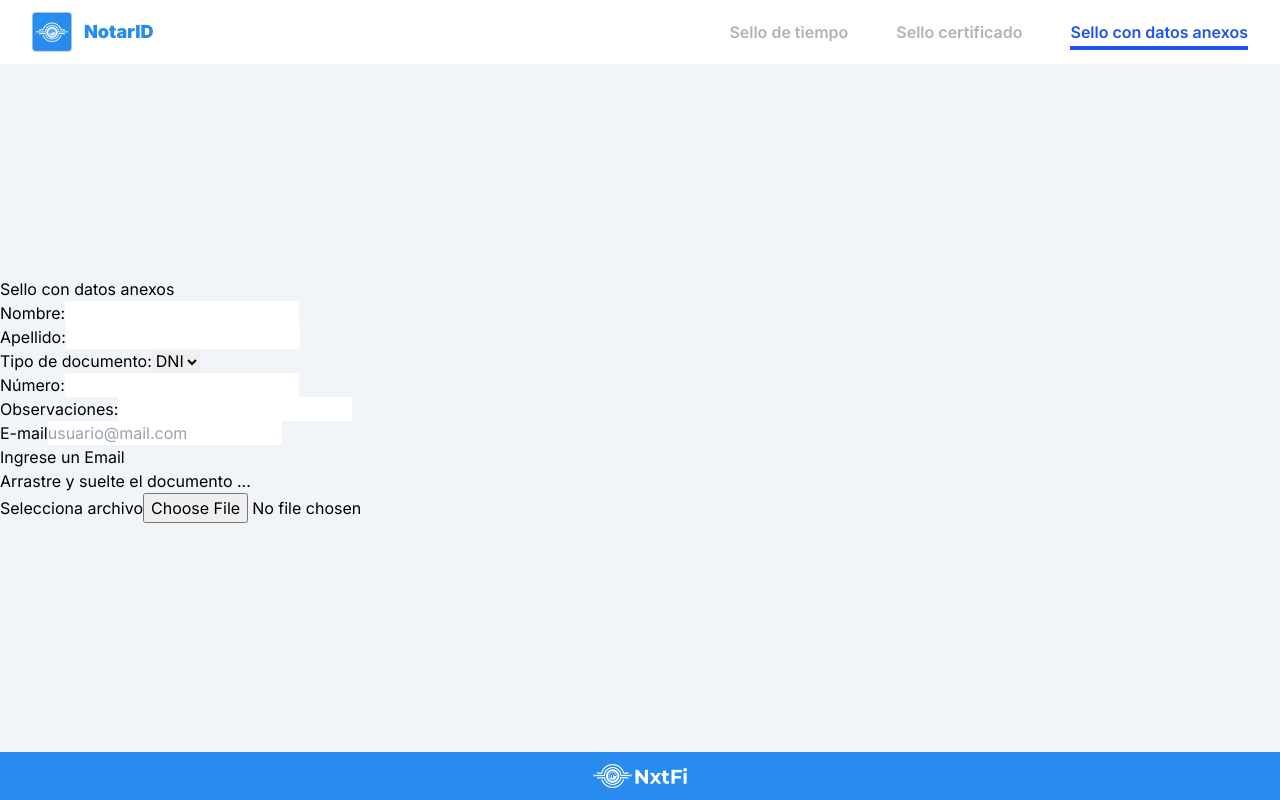
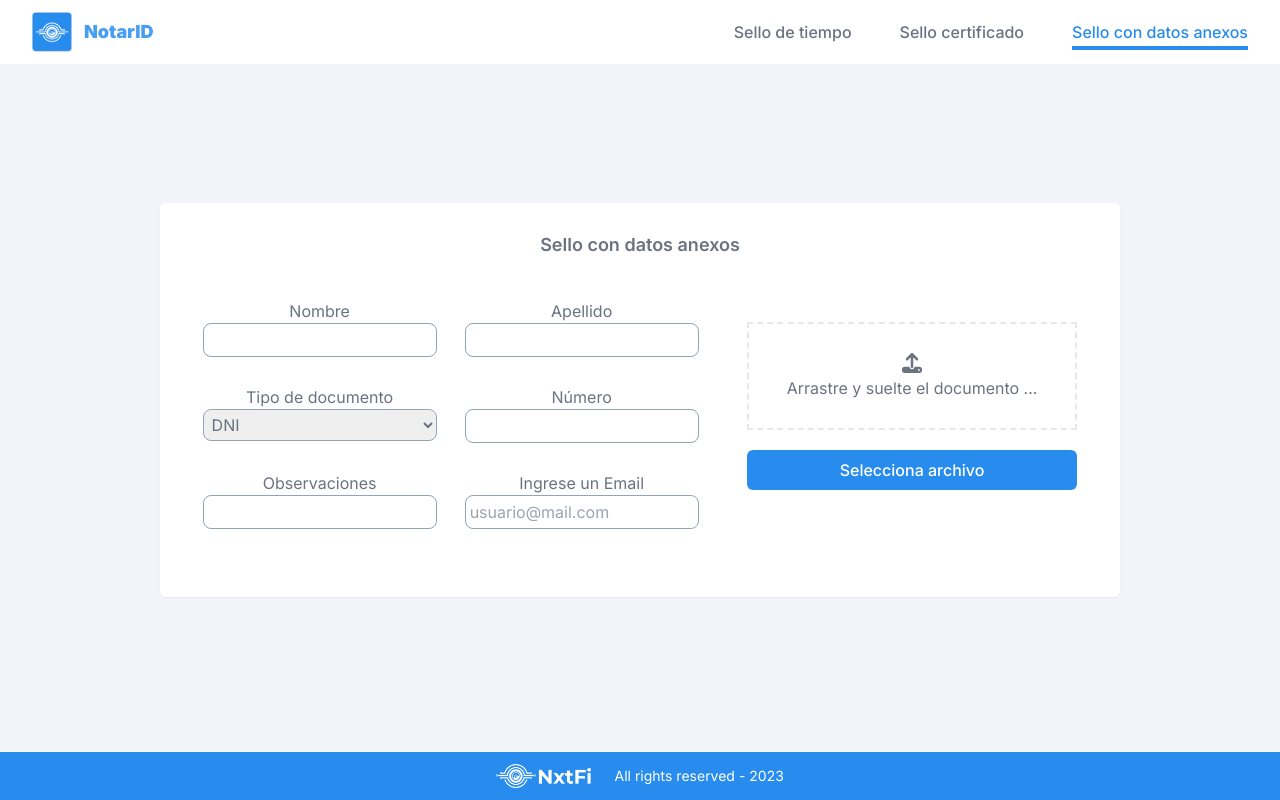
Before and after one commit to NxtFi/notarID, a React (Create React App) app: page /anexo in a window 1280 px wide. Built offline with nearby package versions, Linux system fonts and the light colour scheme.

Commit message:
Changes in the interface

```diff
--- a/src/components/ButtonsVerifySellar.js
+++ b/src/components/ButtonsVerifySellar.js
@@ -4,10 +4,10 @@ const ButtonsVerifySellar = ({handleButtonSellar, handleButtonVerificar}) => {
   return (
     <div className="flex gap-5 justify-center mt-4">
 						<button className="transition duration-150 ease-in-out p-2 bg-[#278cee] rounded-md text-white hover:bg-white hover:text-[#278cee]" type="button" onClick={handleButtonVerificar}>
-							VERIFICAR
+							Verificar
 						</button>
 						<button className="transition duration-150 ease-in-out p-2 bg-white rounded-md text-[#278cee] hover:bg-[#278cee] hover:text-white" type="button" onClick={handleButtonSellar}>
-							SELLAR
+							Sellar
 						</button>
 					</div>
   )
--- a/src/components/Footer.js
+++ b/src/components/Footer.js
@@ -5,6 +5,7 @@ export const Footer = () => {
   return (
     <div className='absolute bg-[#278cee] flex justify-center h-12 w-full bottom-0 items-center'>
         <img className=' h-6' src={logo} alt='NotarID'></img>
+        <h2 className='ml-6 text-white text-sm'>All rights reserved - 2023</h2>
 
     </div>
   )
--- a/src/components/Navbar/Navbar.js
+++ b/src/components/Navbar/Navbar.js
@@ -14,12 +14,12 @@ export default function Navbar() {
 
 
 	return (
-		<nav className="flex w-full h-16 bg-[#ffffff] justify-between px-8 items-center font-semibold text-[#b1b3b9] absolute top-0">
+		<nav className="flex w-full h-16 bg-[#ffffff] text-[#6b7280] justify-between px-8 items-center font-medium  absolute top-0">
 			<div className="flex items-center gap-3">
 				<a href="https://www.notarid.demo.nxtfi.org/" className="h-10 w-10 hover:scale-105 transition-all duration-150">
 					<img src={nxtfi_logo}  alt="NxtFi" id="nxtfi_logo"></img>
 				</a>
-				<h1 className="font-black text-lg text-[#278cee]">NotarID</h1>
+				<h1 className="font-black text-lg text-[#489ef3]">NotarID</h1>
 			</div>
 			{/* <div className="icon-menu" onClick={() => setShowMenu(!showMenu)}>
 				{!showMenu ? <FaBars /> : <FaTimes />}
@@ -29,7 +29,7 @@ export default function Navbar() {
 				{
 					Links.map((link, index) => (
 						<li key={index} onClick={() => setShowMenu(!showMenu)}>
-							<NavLink className={({ isActive }) => "" + (isActive ? " border-b-4 border-b-[#1f55eb] text-[#1f55eb] py-1" : "")} to={link.href}>
+							<NavLink className={({ isActive }) => "" + (isActive ? " border-b-4 border-b-[#278cee] text-[#278cee] py-1" : "")} to={link.href}>
 								{link.label}
 							</NavLink>
 						</li>
--- a/src/components/ShowResponse.js
+++ b/src/components/ShowResponse.js
@@ -71,7 +71,7 @@ const ShowResponse = ({ showResponse, backToInitialState }) => {
 						<Spinner />
 					</div>
 				)}
-				<button type="button" className="again-button" onClick={backToInitialState}>
+				<button type="button" className="p-2 text-sm text-white mt-2 bg-[#278cee] rounded-md" onClick={backToInitialState}>
 					Volver a verificar/sellar
 				</button>
 			</div>
--- a/src/helpers/requestApi.js
+++ b/src/helpers/requestApi.js
@@ -4,6 +4,7 @@ export const verifyDoc = async (setResponse, setResult, output) => {
 	let endpoint =
 		"https://dev-001-node.cloud.nxtfi.org/v2/dc84d53faa57e49723397454bef9a6ec2c60d9f9c390dd370cbf483b25a823e7/_/";
 	endpoint += output;
+	console.log(output)
 	await fetch(endpoint)
 		// Exito
 		.then((response) => response.json())
@@ -88,6 +89,7 @@ export const sellarDoc = (setResponse, setResult, output, data_raw) => {
 					setResponse({ msg: "Documento enviado a sellar", data: {}, sellado: false, loading: true });
 					const fetchResponse = await fetch(`https://${location}/create`, settings);
 					const data = await fetchResponse.json();
+					console.log(data)
 					// console.log("Resultado: ", data);
 					return data;
 				} catch (e) {
--- a/src/views/Anexo.js
+++ b/src/views/Anexo.js
@@ -5,6 +5,8 @@ import ShowResponse from "../components/ShowResponse";
 import { sellarDoc, verifyDoc } from "../helpers/requestApi";
 import InfoDoc from "../components/InfoDoc";
 import ButtonsVerifySellar from "../components/ButtonsVerifySellar";
+import { FontAwesomeIcon } from "@fortawesome/react-fontawesome";
+import { faUpload } from "@fortawesome/free-solid-svg-icons";
 
 export default function AnexoForm() {
   const [emailError, setEmailError] = useState("Ingrese un Email");
@@ -37,7 +39,7 @@ export default function AnexoForm() {
     var email = e.target.value;
 
     if (validator.isEmail(email)) {
-			setEmailError("El certificado se enviará a: " + email);
+      setEmailError("Ingrese un Email");
       setEmailOk(true);
     } else {
       setEmailError("Ingrese un Email válido!");
@@ -130,10 +132,12 @@ export default function AnexoForm() {
     data_raw += emailDir;
     data_raw += '",';
     data_raw += '"block":{"data":"// IMPORT ';
-		data_raw += 'dc84d53faa57e49723397454bef9a6ec2c60d9f9c390dd370cbf483b25a823e7'; // smart contract
+    data_raw +=
+      "dc84d53faa57e49723397454bef9a6ec2c60d9f9c390dd370cbf483b25a823e7"; // smart contract
     data_raw += '\\n {\\"hash\\":\\"';
     data_raw += output.dochash; //doc hash
-		data_raw += '\\"}","by":"NOTARIO","scope":"dc84d53faa57e49723397454bef9a6ec2c60d9f9c390dd370cbf483b25a823e7"}}';
+    data_raw +=
+      '\\"}","by":"NOTARIO","scope":"dc84d53faa57e49723397454bef9a6ec2c60d9f9c390dd370cbf483b25a823e7"}}';
     sellarDoc(setResponse, setResult, output.dochash, data_raw);
     setShowMessage(false);
   };
@@ -150,92 +154,134 @@ export default function AnexoForm() {
   };
 
   return (
-		<div className="container ">
-			<div className="container-content">
+    <div className="w-9/12 h-auto text-[#6b7280] bg-white shadow-sm rounded-md flex flex-col gap-10 items-center text-center py-7 px-8 ">
+      <h2 className="text-lg font-semibold">Sello con datos anexos</h2>
       {!showResult && (
-					<div className="container-form-title animate__animated animate__fadeIn ">
-						<form>
-							<h4 className="form-heading">Sello con datos anexos</h4>
-							<div className="form-group">
-								<div className="input-label">
-									<label htmlFor="name">Nombre:</label>
+        <div className="flex gap-12">
+          <form className="flex flex-col gap-5 w-full ">
+            <div className="grid grid-cols-2 gap-7">
+              <div className="flex flex-col">
+                <label htmlFor="name">Nombre</label>
                 <input
                   type="text"
                   name="name"
+                  className=" rounded-lg border p-1 border-[#94a3b8]"
                   value={inputs.name || ""}
                   id="name"
                   onChange={handleChange}
                 />
               </div>
-								<div className="input-label">
-									<label htmlFor="ape">Apellido:</label>
-									<input type="text" name="ape" value={inputs.ape || ""} id="ape" onChange={handleChange} />
+              <div className="flex flex-col">
+                <label htmlFor="ape">Apellido</label>
+                <input
+                  type="text"
+                  name="ape"
+                  className=" rounded-lg border p-1 border-[#94a3b8]"
+                  value={inputs.ape || ""}
+                  id="ape"
+                  onChange={handleChange}
+                />
               </div>
-
-								<div className="input-label">
-									<label htmlFor="dtype">Tipo de documento:</label>
-									<select name="dtype" value={inputs.dtype || ""} id="dtype" onChange={handleChange}>
+              <div className="flex flex-col">
+                <label htmlFor="dtype">Tipo de documento</label>
+                <select
+                  name="dtype"
+                  value={inputs.dtype || ""}
+                  className="rounded-lg border p-1 border-[#94a3b8]"
+                  id="dtype"
+                  onChange={handleChange}
+                >
                   <option value="DNI">DNI</option>
                   <option value="CI">CI</option>
                   <option value="LC">LC</option>
                   <option value="LE">LE</option>
                 </select>
               </div>
-								<div className="input-label">
-									<label htmlFor="docnumber">Número:</label>
+              <div className="flex flex-col">
+                <label htmlFor="docnumber">Número</label>
                 <input
                   type="number"
                   name="docnumber"
+                  className=" rounded-lg border p-1 border-[#94a3b8]"
                   value={inputs.docnumber || ""}
                   onChange={handleChange}
                   id="docnumber"
                 />
               </div>
-								<div className="input-label">
-									<label htmlFor="obs">Observaciones:</label>
-									<input type="text" name="obs" value={inputs.obs || ""} id="obs" onChange={handleChange} />
+              <div className="flex flex-col">
+                <label htmlFor="obs">Observaciones</label>
+                <input
+                  type="text"
+                  name="obs"
+                  className=" rounded-lg border p-1 border-[#94a3b8]"
+                  value={inputs.obs || ""}
+                  id="obs"
+                  onChange={handleChange}
+                />
               </div>
-								<div className="input-label">
-									<label htmlFor="text-input">E-mail</label>
+              <div className="flex flex-col">
+                <label htmlFor="text-input">{emailError}</label>
                 <input
                   type="email"
-										className="form-control"
+                  className=" rounded-lg border p-1 border-[#94a3b8]"
                   id="email-input"
                   placeholder="usuario@mail.com"
                   value={emailDir}
                   onChange={handleEmailInput}
                 />
-									<p className="emailError">{emailError}</p>
               </div>
             </div>
+          </form>
+          <div className="flex flex-col justify-center gap-5  w-8/12">
             <div
-								className={activeAnimationDrag ? "is-active file-drag-drop " : "file-drag-drop "}
+              className={`${
+                activeAnimationDrag
+                  ? "bg-[#79b6f3] text-white border-white"
+                  : ""
+              } p-7 border-2 border-dashed transition-all duration-300 ease-in-out`}
               onDrop={handleFileDragDrop}
               onDragOver={handleFileDragOver}
               onDragLeave={() => setActiveAnimationDrag(false)}
             >
-								<p>Arrastre y suelte el documento ...</p>
+              <FontAwesomeIcon className=" text-xl" icon={faUpload} />
+              <p classname="mt-2 text-md font-medium">
+                Arrastre y suelte el documento ...
+              </p>
             </div>
-							<div>
-								<label htmlFor="file-input" className="custom-file-upload">
+            <div className="mb-4 flex flex-col">
+              <label
+                htmlFor="file-input"
+                className="transition-all duration-200 strecth cursor-pointer text-md text-white font-medium p-2 rounded-md bg-[#278cee] hover:bg-slate-200 hover:text-[#278cee]"
+              >
                 Selecciona archivo
               </label>
-								<input type="file" className="form-control" id="file-input" onChange={handleFileInput} />
+              <input
+                type="file"
+                className="hidden"
+                id="file-input"
+                onChange={handleFileInput}
+              />
             </div>
-						</form>
+          </div>
         </div>
       )}
-				{showMessage && !showResult && <InfoDoc output={output} file_Name={file_Name} />}
+      <div className="flex  gap-5 items-center">
+        {showMessage && !showResult && (
+          <InfoDoc output={output} file_Name={file_Name} />
+        )}
         {showMessage && !showResult && emailOk && output.loading && (
           <ButtonsVerifySellar
             handleButtonSellar={handleButtonSellar}
             handleButtonVerificar={handleButtonVerificar}
           />
         )}
+      </div>
       {showResult && (
-					<ShowResponse showResponse={showResponse} backToInitialState={backToInitialState} />
+        <ShowResponse
+          showResponse={showResponse}
+          backToInitialState={backToInitialState}
+        />
       )}
     </div>
-		</div>
-	)
+  );
 }
--- a/src/views/Cert.js
+++ b/src/views/Cert.js
@@ -3,12 +3,13 @@ import { sha256 } from "crypto-hash";
 import validator from "validator";
 import ShowResponse from "../components/ShowResponse";
 import { sellarDoc, verifyDoc } from "../helpers/requestApi";
-import { SpinnerDocHash } from "../components/Spinner";
+import { FontAwesomeIcon } from "@fortawesome/react-fontawesome";
+import { faUpload } from "@fortawesome/free-solid-svg-icons";
 import InfoDoc from "../components/InfoDoc";
 import ButtonsVerifySellar from "../components/ButtonsVerifySellar";
 
 export default function CertForm() {
-	const [emailError, setEmailError] = useState("Ingrese un Email");
+  const [emailError, setEmailError] = useState("Ingrese Un Email");
   const [emailOk, setEmailOk] = useState(false);
   const [emailDir, setEmailDir] = useState("");
   let [output, setOutput] = useState({ dochash: "", loading: false });
@@ -30,7 +31,7 @@ export default function CertForm() {
     var email = e.target.value;
 
     if (validator.isEmail(email)) {
-			setEmailError("El certificado se enviará a: " + email);
+      setEmailError("");
       setEmailOk(true);
     } else {
       setEmailError("Ingrese un Email válido!");
@@ -124,10 +125,12 @@ export default function CertForm() {
     data_raw += emailDir;
     data_raw += '",';
     data_raw += '"block":{"data":"// IMPORT ';
-		data_raw += 'dc84d53faa57e49723397454bef9a6ec2c60d9f9c390dd370cbf483b25a823e7'; // smart contract
+    data_raw +=
+      "dc84d53faa57e49723397454bef9a6ec2c60d9f9c390dd370cbf483b25a823e7"; // smart contract
     data_raw += '\\n {\\"hash\\":\\"';
     data_raw += output.dochash; //doc hash
-		data_raw += '\\"}","by":"NOTARIO","scope":"dc84d53faa57e49723397454bef9a6ec2c60d9f9c390dd370cbf483b25a823e7"}}';
+    data_raw +=
+      '\\"}","by":"NOTARIO","scope":"dc84d53faa57e49723397454bef9a6ec2c60d9f9c390dd370cbf483b25a823e7"}}';
     sellarDoc(setResponse, setResult, output.dochash, data_raw);
     setShowMessage(false);
   };
@@ -139,46 +142,61 @@ export default function CertForm() {
     setShowMessage(false);
     setEmailOk(false);
     setEmailDir("");
-		setEmailError("Ingrese un Email");
+    setEmailError("Ingrese Un Email");
   };
 
   return (
-		<div className="container">
-			<div className="container-content">
+    <div className="w-6/12 h-auto gap-2 text-[#6b7280] bg-white shadow-sm rounded-md flex flex-col items-center text-center px-7 py-6 ">
       {!showResult && (
-					<div className="container-form-title animate__animated animate__fadeIn">
-						<form>
-							<h4 className="form-heading">Sello con certificado</h4>
-							<div className="form-group cert-form-group">
-								<label htmlFor="text-input">E-mail</label>
+        <>
+          <h2 className="text-lg font-semibold">Sello con certificado</h2>
+          <form className="flex flex-col gap-5 w-10/12  ">
+            <div className="flex flex-col gap-2">
+              <p className="emailError text-left">{emailError}</p>
               <input
                 type="email"
-									className="form-control"
+                className="py-1 px-4 rounded-xl border border-[#94a3b8]"
                 id="email-input"
                 placeholder="usuario@mail.com"
                 value={emailDir}
                 onChange={handleEmailInput}
               />
-								<p className="emailError">{emailError}</p>
             </div>
             <div
-								className={activeAnimationDrag ? "is-active file-drag-drop " : "file-drag-drop "}
+              className={`${
+                activeAnimationDrag
+                  ? "bg-[#79b6f3] text-white border-white"
+                  : ""
+              } p-7 border-2 border-dashed transition-all duration-300 ease-in-out`}
               onDrop={handleFileDragDrop}
               onDragOver={handleFileDragOver}
               onDragLeave={() => setActiveAnimationDrag(false)}
             >
-								<p>Arrastre y suelte el documento ...</p>
+              <FontAwesomeIcon className=" text-xl" icon={faUpload} />
+              <p classname="mt-2 text-md font-medium">
+                Arrastre y suelte el documento ...
+              </p>
             </div>
-							<div>
-								<label htmlFor="file-input" className="custom-file-upload">
+            <div className="mb-4  flex flex-col">
+              <label
+                htmlFor="file-input"
+                className="transition-all duration-200 strecth cursor-pointer text-md text-white font-medium p-2 rounded-md bg-[#278cee] hover:bg-slate-200 hover:text-[#278cee]"
+              >
                 Selecciona archivo
               </label>
-								<input type="file" className="form-control" id="file-input" onChange={handleFileInput} />
+              <input
+                type="file"
+                className="hidden"
+                id="file-input"
+                onChange={handleFileInput}
+              />
             </div>
           </form>
-					</div>
+        </>
       )}
-				{showMessage && !showResult && <InfoDoc output={output} file_Name={file_Name} />}
+      {showMessage && !showResult && (
+        <InfoDoc output={output} file_Name={file_Name} />
+      )}
       {showMessage && !showResult && emailOk && output.loading && (
         <ButtonsVerifySellar
           handleButtonSellar={handleButtonSellar}
@@ -186,9 +204,11 @@ export default function CertForm() {
         />
       )}
       {showResult && (
-					<ShowResponse showResponse={showResponse} backToInitialState={backToInitialState} /> //component show response
+        <ShowResponse
+          showResponse={showResponse}
+          backToInitialState={backToInitialState}
+        /> //component show response
       )}
-			</div>
     </div>
   );
 }
```
Also changed, not shown: src/components/InfoDoc.js (+28 -12 lines), src/views/Hashing.js (+9 -13 lines). Lines whose indentation alone changed are shown as unchanged.
